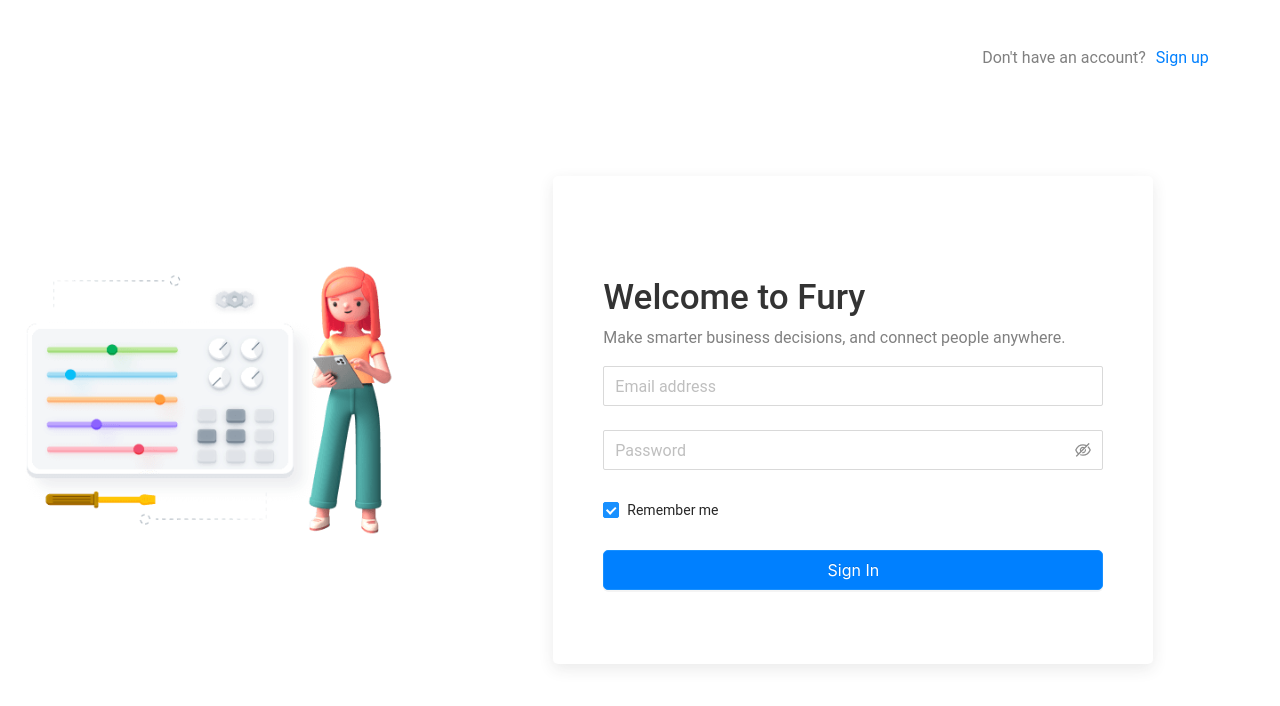
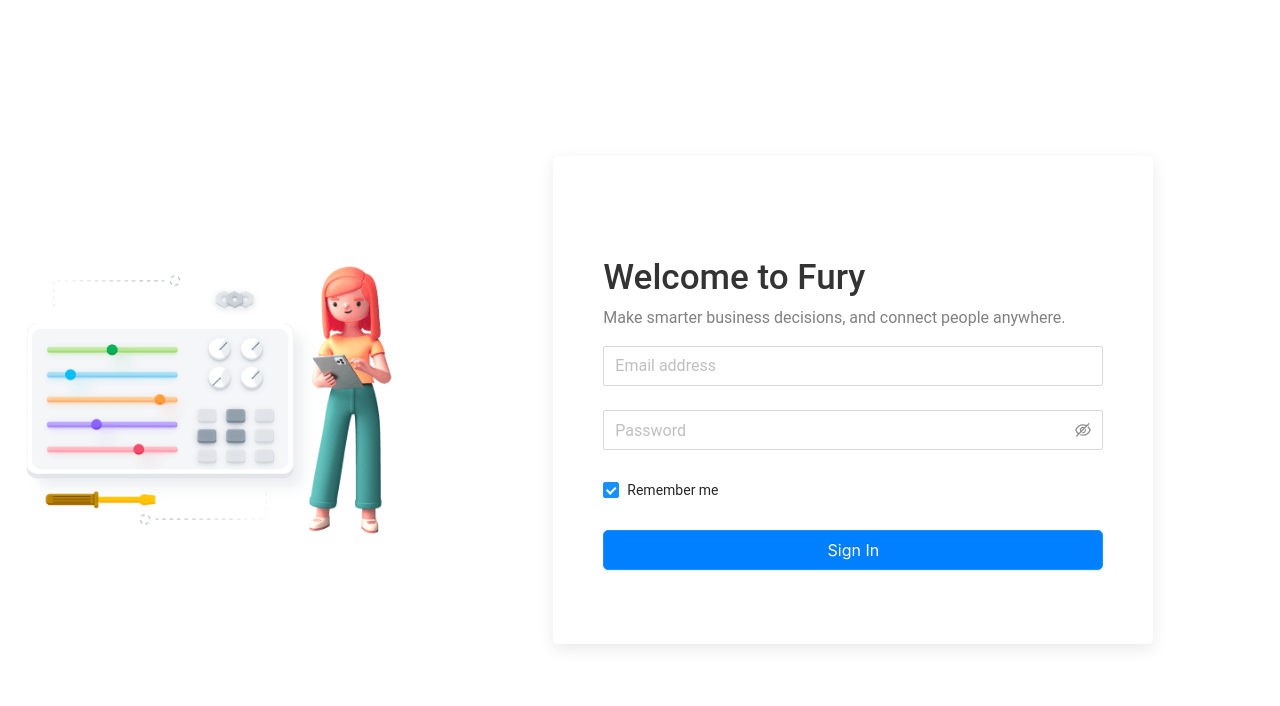
Before and after one commit to WebApiEcom/fury-ecom-admin-front-end, a React (Create React App) app: page /login in a window 1280 px wide. Shown: the top 706 px of the page. Built offline with nearby package versions, Linux system fonts and the light colour scheme.

Commit message:
updated login ui

```diff
--- a/src/pages/Login.js
+++ b/src/pages/Login.js
@@ -137,7 +137,7 @@ function Login() {
           <Row className="login-header">
             <Col xs={22} md={11}></Col>
             <Col xs={22} md={11} className="login-header-col">
-              <div className="login-header-text-wrapper">
+              {/* <div className="login-header-text-wrapper">
                 <p className="rubik login-dont-have-acc">
                   Don't have an account?
                 </p>
@@ -147,7 +147,7 @@ function Login() {
                 >
                   Sign up
                 </p>
-              </div>
+              </div> */}
             </Col>
           </Row>
 
@@ -164,13 +164,11 @@ function Login() {
                 <h1 className="rubik lgoin-title">Welcome to Fury</h1>
                 {error == "" ? (
                   <p className="rubik lgoin-sub-title">
-                    Make smarter business decisions, and connect
-                    people anywhere.
+                    Make smarter business decisions, and connect people
+                    anywhere.
                   </p>
                 ) : (
-                  <p className="rubik lgoin-sub-title-error">
-                    {error}
-                  </p>
+                  <p className="rubik lgoin-sub-title-error">{error}</p>
                 )}
 
                 <Form
```
